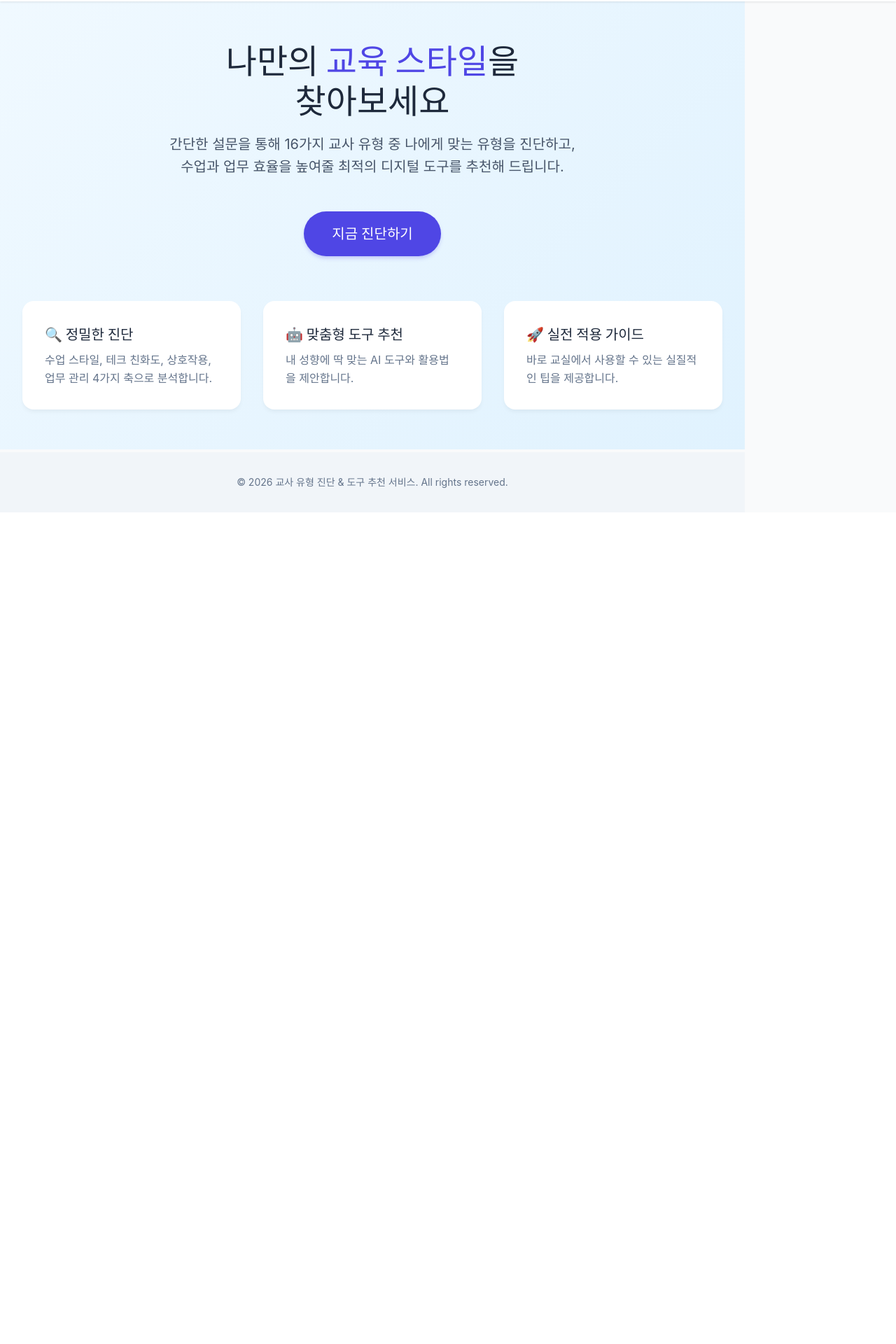
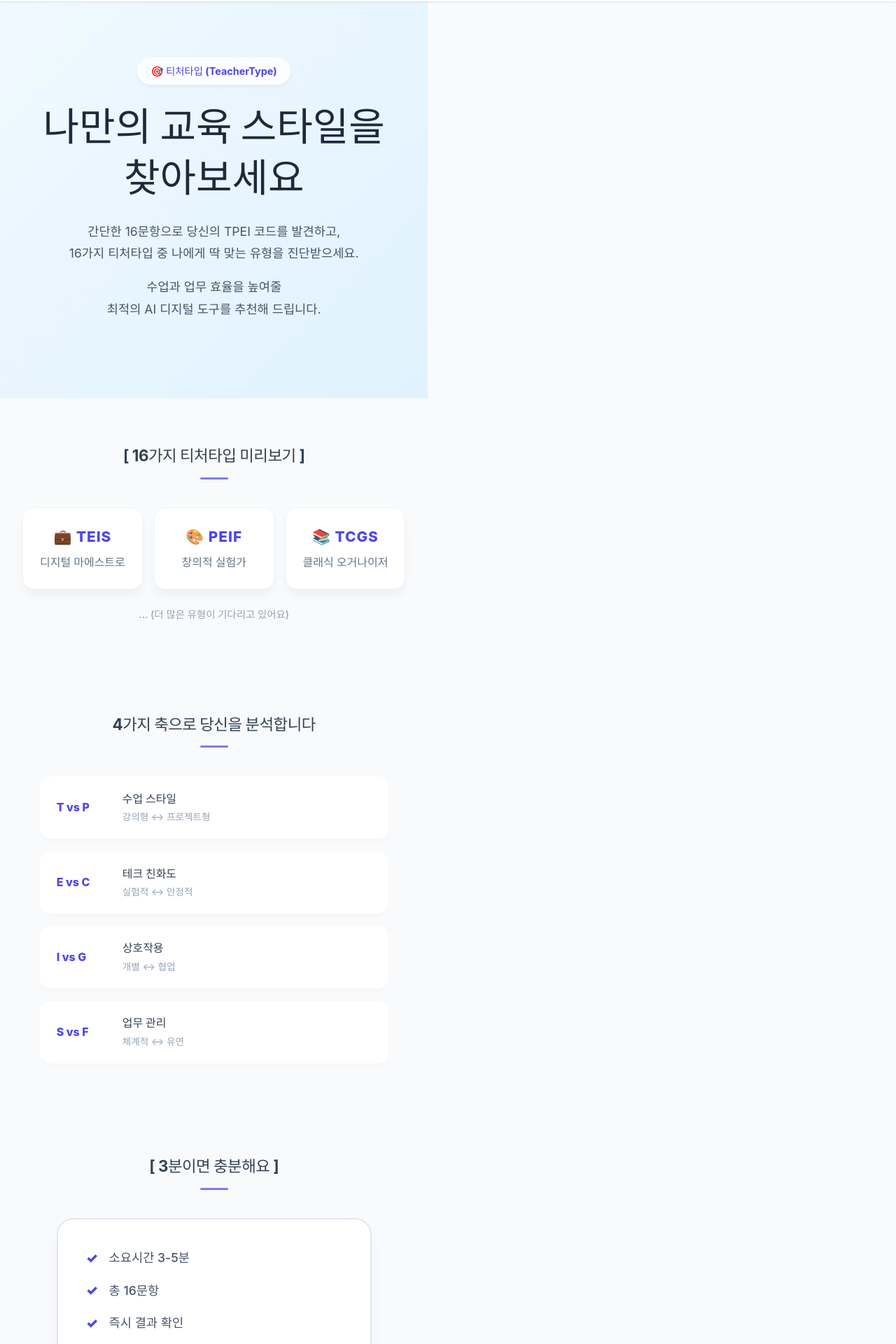
Before and after one commit to minsdiem/teacher-type-app, a React (Vite) app: page / in a window 1280 px wide. Shown: the part 68-1988 px from the top of the page at 70% size. Before the commit the page ends 800 px from the top, so only its background shows below. Built offline with nearby package versions, Linux system fonts and the light colour scheme; a web font is replaced by a local one.

Commit message:
메인 페이지 리뉴얼

```diff
--- a/src/components/common/Footer.jsx
+++ b/src/components/common/Footer.jsx
@@ -14,11 +14,11 @@ const Copyright = styled.p`
 `;
 
 function Footer() {
-    return (
-        <FooterContainer>
-            <Copyright>&copy; {new Date().getFullYear()} 교사 유형 진단 & 도구 추천 서비스. All rights reserved.</Copyright>
-        </FooterContainer>
-    );
+  return (
+    <FooterContainer>
+      <Copyright>&copy; {new Date().getFullYear()} 민쌤. All rights reserved.</Copyright>
+    </FooterContainer>
+  );
 }
 
 export default Footer;
--- a/src/pages/HomePage.jsx
+++ b/src/pages/HomePage.jsx
@@ -2,113 +2,321 @@ import React from 'react';
 import styled from 'styled-components';
 import { Link } from 'react-router-dom';
 
-const HomeContainer = styled.div`
+const Container = styled.div`
+  display: flex;
+  flex-direction: column;
+  min-height: 100vh;
+  background-color: var(--background-color);
+`;
+
+const HeroSection = styled.section`
   display: flex;
   flex-direction: column;
   align-items: center;
   justify-content: center;
-  min-height: 80vh;
   text-align: center;
-  padding: 2rem;
+  padding: 5rem 2rem 4rem;
   background: linear-gradient(135deg, #f0f9ff 0%, #e0f2fe 100%);
 `;
 
+const Badge = styled.div`
+  background: rgba(255, 255, 255, 0.8);
+  color: var(--primary-color);
+  padding: 0.5rem 1.2rem;
+  border-radius: 50px;
+  font-weight: 700;
+  font-size: 0.9rem;
+  margin-bottom: 1.5rem;
+  box-shadow: 0 4px 6px -1px rgba(0,0,0,0.05);
+  display: inline-block;
+  backdrop-filter: blur(4px);
+`;
+
 const Title = styled.h1`
-  font-size: 3rem;
+  font-size: 2.5rem;
   font-weight: 800;
   color: #1e293b;
-  margin-bottom: 1rem;
-  line-height: 1.2;
+  margin-bottom: 1.5rem;
+  line-height: 1.3;
+  word-break: keep-all;
 
-  span {
-    color: var(--primary-color);
-  }
-
-  @media (max-width: 768px) {
-    font-size: 2rem;
+  @media (min-width: 768px) {
+    font-size: 3.5rem;
   }
 `;
 
-const Subtitle = styled.p`
-  font-size: 1.25rem;
+const Description = styled.div`
+  font-size: 1.1rem;
   color: #475569;
-  margin-bottom: 3rem;
   max-width: 600px;
-  line-height: 1.6;
+  line-height: 1.8;
+  margin-bottom: 2rem;
+  word-break: keep-all;
+
+  p {
+    margin-bottom: 1rem;
+  }
+`;
+
+const Section = styled.section`
+  padding: 4rem 2rem;
+  width: 100%;
+  text-align: center;
+  background-color: ${props => props.bg || 'transparent'};
+`;
+
+const ContentWrapper = styled.div`
+  max-width: 800px;
+  margin: 0 auto;
+`;
+
+const SectionTitle = styled.h2`
+  font-size: 1.4rem;
+  font-weight: 700;
+  color: #334155;
+  margin-bottom: 2.5rem;
+  display: inline-block;
+  position: relative;
+  letter-spacing: -0.5px;
+
+  &:after {
+    content: '';
+    display: block;
+    width: 40px;
+    height: 3px;
+    background: var(--primary-color);
+    margin: 0.8rem auto 0;
+    border-radius: 2px;
+    opacity: 0.7;
+  }
+`;
+
+const PreviewGrid = styled.div`
+  display: grid;
+  grid-template-columns: repeat(3, 1fr);
+  gap: 1rem;
+  margin-bottom: 1rem;
+
+  @media (max-width: 640px) {
+    grid-template-columns: 1fr;
+    gap: 1.5rem;
+  }
+`;
+
+const TypeCard = styled.div`
+  background: white;
+  padding: 1.5rem;
+  border-radius: 1rem;
+  box-shadow: 0 10px 15px -3px rgba(0,0,0,0.05);
+  border: 1px solid #f1f5f9;
+  transition: transform 0.2s;
+
+  &:hover {
+    transform: translateY(-5px);
+  }
+
+  h4 {
+    color: var(--primary-color);
+    font-size: 1.3rem;
+    font-weight: 800;
+    margin-bottom: 0.5rem;
+    letter-spacing: 1px;
+  }
+
+  p {
+    color: #64748b;
+    font-weight: 600;
+    margin: 0;
+    font-size: 1rem;
+  }
+`;
+
+const MoreTypes = styled.div`
+  color: #94a3b8;
+  font-size: 0.9rem;
+  margin-top: 1.5rem;
+  font-weight: 500;
+`;
+
+const AxesList = styled.div`
+  display: flex;
+  flex-direction: column;
+  gap: 1rem;
+  max-width: 500px;
+  margin: 0 auto;
+  text-align: left;
+`;
+
+const AxisItem = styled.div`
+  background: white;
+  padding: 1.2rem 1.5rem;
+  border-radius: 1rem;
+  box-shadow: 0 4px 6px -1px rgba(0,0,0,0.02);
+  display: flex;
+  justify-content: space-between;
+  align-items: center;
+  font-size: 1rem;
+  border: 1px solid #f8fafc;
+
+  strong {
+    color: var(--primary-color);
+    font-weight: 800;
+    margin-right: 1.5rem;
+    min-width: 70px;
+  }
+
+  div.info {
+    flex: 1;
+    display: flex;
+    flex-direction: column;
+
+    span.title {
+      font-weight: 700;
+      color: #334155;
+      margin-bottom: 0.2rem;
+    }
+
+    span.desc {
+      font-size: 0.85rem;
+      color: #94a3b8;
+    }
+  }
+`;
+
+const SummaryBox = styled.div`
+  background: white;
+  padding: 2.5rem;
+  border-radius: 1.5rem;
+  max-width: 450px;
+  margin: 0 auto 3rem;
+  text-align: left;
+  border: 2px solid #e2e8f0;
+  box-shadow: 0 10px 25px -5px rgba(0,0,0,0.05);
+`;
+
+const CheckList = styled.ul`
+  list-style: none;
+  padding: 0;
+  margin: 0;
+
+  li {
+    margin-bottom: 1rem;
+    color: #475569;
+    font-size: 1.1rem;
+    display: flex;
+    align-items: center;
+    font-weight: 500;
+
+    &:last-child {
+      margin-bottom: 0;
+    }
+
+    &:before {
+      content: '✓';
+      color: var(--primary-color);
+      font-weight: 900;
+      margin-right: 1rem;
+      font-size: 1.2rem;
+    }
+  }
 `;
 
 const StartButton = styled(Link)`
   display: inline-block;
   background-color: var(--primary-color);
   color: white;
-  padding: 1rem 2.5rem;
+  padding: 1.2rem 3.5rem;
   border-radius: 50px;
-  font-size: 1.25rem;
-  font-weight: 600;
-  box-shadow: 0 4px 6px -1px rgba(79, 70, 229, 0.2), 0 2px 4px -1px rgba(79, 70, 229, 0.1);
-  transition: transform 0.2s, box-shadow 0.2s;
+  font-size: 1.4rem;
+  font-weight: 800;
+  box-shadow: 0 10px 15px -3px rgba(79, 70, 229, 0.3);
+  transition: transform 0.2s, box-shadow 0.2s, background-color 0.2s;
+  text-decoration: none;
 
   &:hover {
-    transform: translateY(-2px);
-    box-shadow: 0 10px 15px -3px rgba(79, 70, 229, 0.3);
+    transform: translateY(-3px);
+    box-shadow: 0 20px 25px -5px rgba(79, 70, 229, 0.4);
+    background-color: #4338ca;
   }
 `;
 
-const FeatureGrid = styled.div`
-  display: grid;
-  grid-template-columns: repeat(auto-fit, minmax(250px, 1fr));
-  gap: 2rem;
-  margin-top: 4rem;
-  width: 100%;
-  max-width: 1000px;
-`;
-
-const FeatureCard = styled.div`
-  background: white;
-  padding: 2rem;
-  border-radius: 1rem;
-  box-shadow: 0 4px 6px -1px rgba(0, 0, 0, 0.05);
-  text-align: left;
-
-  h3 {
-    font-size: 1.25rem;
-    color: #1e293b;
-    margin-bottom: 0.5rem;
-  }
-
-  p {
-    color: #64748b;
-  }
-`;
+const AxisRow = ({ code, title, desc }) => (
+  <AxisItem>
+    <strong>{code}</strong>
+    <div className="info">
+      <span className="title">{title}</span>
+      <span className="desc">{desc}</span>
+    </div>
+  </AxisItem>
+);
 
 function HomePage() {
-    return (
-        <HomeContainer>
-            <Title>
-                나만의 <span>교육 스타일</span>을<br />찾아보세요
-            </Title>
-            <Subtitle>
-                간단한 설문을 통해 16가지 교사 유형 중 나에게 맞는 유형을 진단하고,
-                수업과 업무 효율을 높여줄 최적의 디지털 도구를 추천해 드립니다.
-            </Subtitle>
-            <StartButton to="/survey">지금 진단하기</StartButton>
+  return (
+    <Container>
+      <HeroSection>
+        <Badge>🎯 티처타입 (TeacherType)</Badge>
+        <Title>나만의 교육 스타일을<br />찾아보세요</Title>
+        <Description>
+          <p>
+            간단한 16문항으로 당신의 TPEI 코드를 발견하고,<br />
+            16가지 티처타입 중 나에게 딱 맞는 유형을 진단받으세요.
+          </p>
+          <p>
+            수업과 업무 효율을 높여줄<br />
+            최적의 AI 디지털 도구를 추천해 드립니다.
+          </p>
+        </Description>
+      </HeroSection>
 
-            <FeatureGrid>
-                <FeatureCard>
-                    <h3>🔍 정밀한 진단</h3>
-                    <p>수업 스타일, 테크 친화도, 상호작용, 업무 관리 4가지 축으로 분석합니다.</p>
-                </FeatureCard>
-                <FeatureCard>
-                    <h3>🤖 맞춤형 도구 추천</h3>
-                    <p>내 성향에 딱 맞는 AI 도구와 활용법을 제안합니다.</p>
-                </FeatureCard>
-                <FeatureCard>
-                    <h3>🚀 실전 적용 가이드</h3>
-                    <p>바로 교실에서 사용할 수 있는 실질적인 팁을 제공합니다.</p>
-                </FeatureCard>
-            </FeatureGrid>
-        </HomeContainer>
-    );
+      <Section>
+        <ContentWrapper>
+          <SectionTitle>[ 16가지 티처타입 미리보기 ]</SectionTitle>
+          <PreviewGrid>
+            <TypeCard>
+              <h4>💼 TEIS</h4>
+              <p>디지털 마에스트로</p>
+            </TypeCard>
+            <TypeCard>
+              <h4>🎨 PEIF</h4>
+              <p>창의적 실험가</p>
+            </TypeCard>
+            <TypeCard>
+              <h4>📚 TCGS</h4>
+              <p>클래식 오거나이저</p>
+            </TypeCard>
+          </PreviewGrid>
+          <MoreTypes>... (더 많은 유형이 기다리고 있어요)</MoreTypes>
+        </ContentWrapper>
+      </Section>
+
+      <Section bg="#f8fafc">
+        <ContentWrapper>
+          <SectionTitle>4가지 축으로 당신을 분석합니다</SectionTitle>
+          <AxesList>
+            <AxisRow code="T vs P" title="수업 스타일" desc="강의형 ↔ 프로젝트형" />
+            <AxisRow code="E vs C" title="테크 친화도" desc="실험적 ↔ 안정적" />
+            <AxisRow code="I vs G" title="상호작용" desc="개별 ↔ 협업" />
+            <AxisRow code="S vs F" title="업무 관리" desc="체계적 ↔ 유연" />
+          </AxesList>
+        </ContentWrapper>
+      </Section>
+
+      <Section>
+        <ContentWrapper>
+          <SectionTitle>[ 3분이면 충분해요 ]</SectionTitle>
+          <SummaryBox>
+            <CheckList>
+              <li>소요시간 3-5분</li>
+              <li>총 16문항</li>
+              <li>즉시 결과 확인</li>
+              <li>맞춤 도구 추천</li>
+            </CheckList>
+          </SummaryBox>
+          <StartButton to="/survey">🚀 시작하기</StartButton>
+        </ContentWrapper>
+      </Section>
+    </Container>
+  );
 }
 
 export default HomePage;
```
Also changed, not shown: 1 other file (tests, documents, lock files or other folders).
